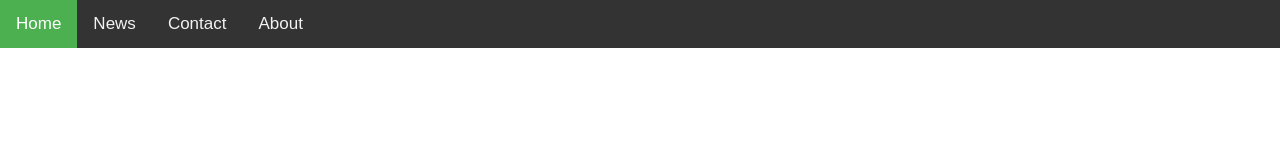
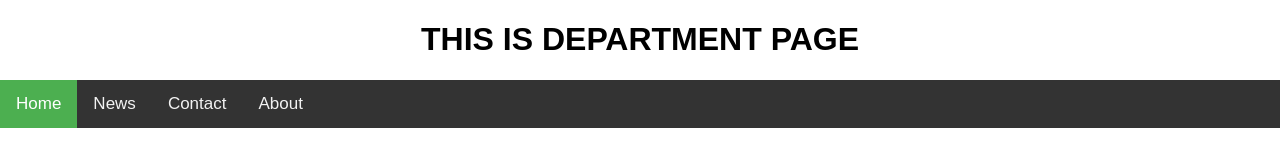
Before and after one commit to christama/department_website, a plain HTML site: page index.html in a window 1280 px wide. Drawn offline with Linux system fonts and the light colour scheme.

Commit message:
added header

```diff
--- a/index.html
+++ b/index.html
@@ -34,7 +34,7 @@ body {
 </style>
 </head>
 <body>
-
+<center><h1>THIS IS DEPARTMENT PAGE</h1></center>
 <div class="topnav">
   <a class="active" href="#home">Home</a>
   <a href="#news">News</a>
```
